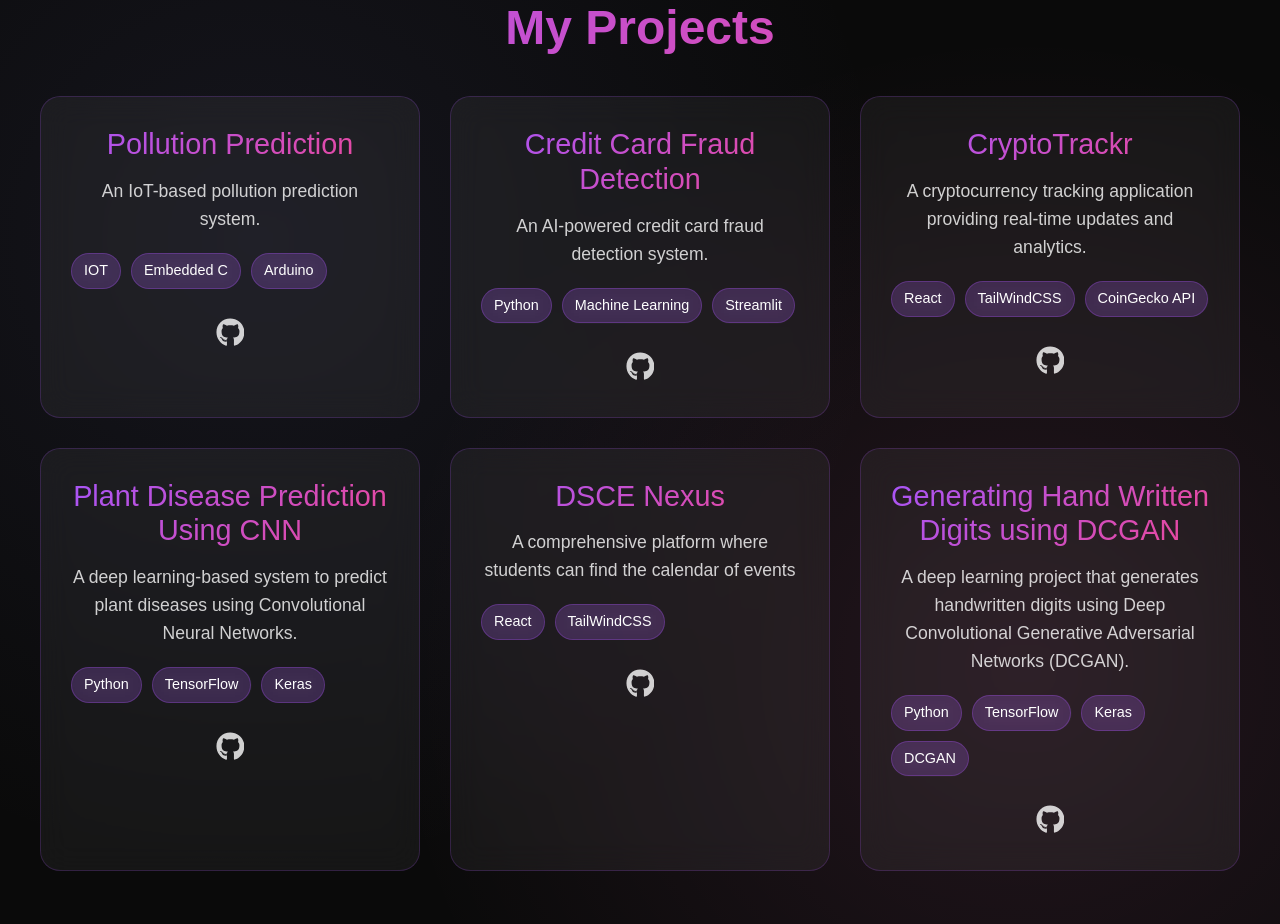
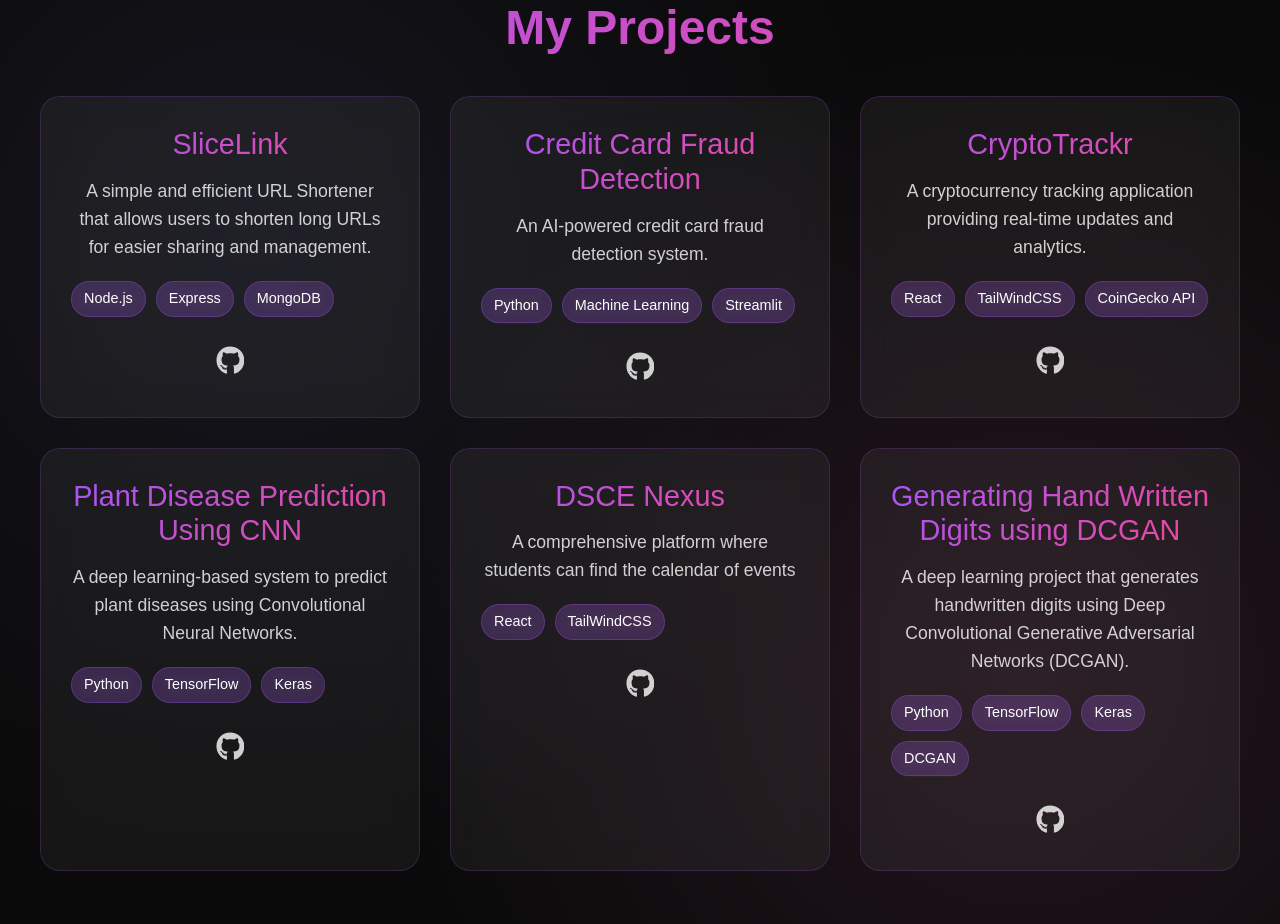
Before and after one commit to ShreyaMahadev/portfolio-website, a React (Create React App) app: page / in a window 1280 px wide. Shown: the part 3000-3924 px from the top of the page. Built offline with nearby package versions, Linux system fonts and the light colour scheme.

Commit message:
added new project

```diff
--- a/src/Components/Project/Project.js
+++ b/src/Components/Project/Project.js
@@ -27,10 +27,10 @@ const ProjectCard = ({ title, description, techStack, githubLink, liveDemoLink }
 const ProjectSection = () => {
   const projects = [
     {
-      title: "Pollution Prediction",
-      description: "An IoT-based pollution prediction system.",
-      techStack: ["IOT", "Embedded C","Arduino"],
-      githubLink: "https://github.com/ShreyaMahadev/Pollution-Prediction",
+      title: "SliceLink",
+      description: "A simple and efficient URL Shortener that allows users to shorten long URLs for easier sharing and management.",
+      techStack: ["Node.js", "Express", "MongoDB"],
+      githubLink: "https://github.com/ShreyaMahadev/SliceLink",
 
     },
     {
```
Also changed, not shown: public/Screenshot (57).png (deleted), 1 other file (tests, documents, lock files or other folders).
